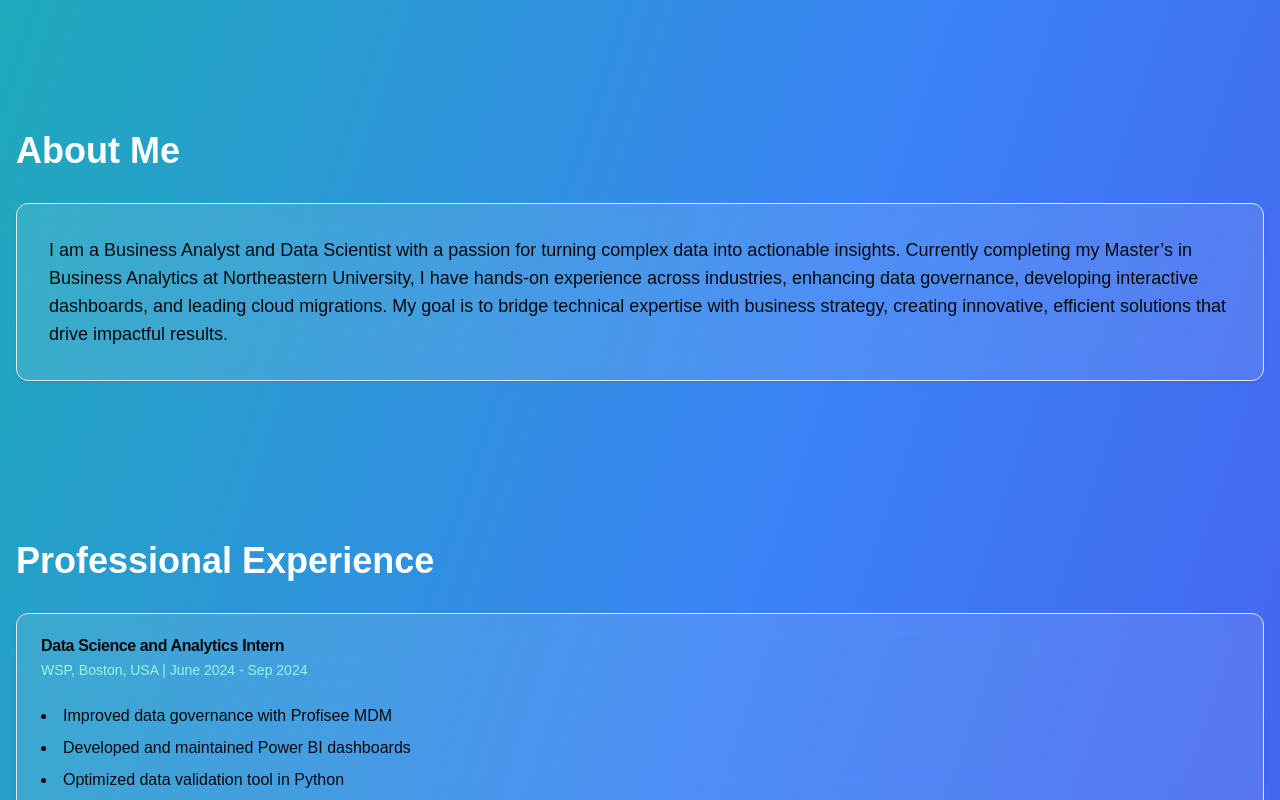
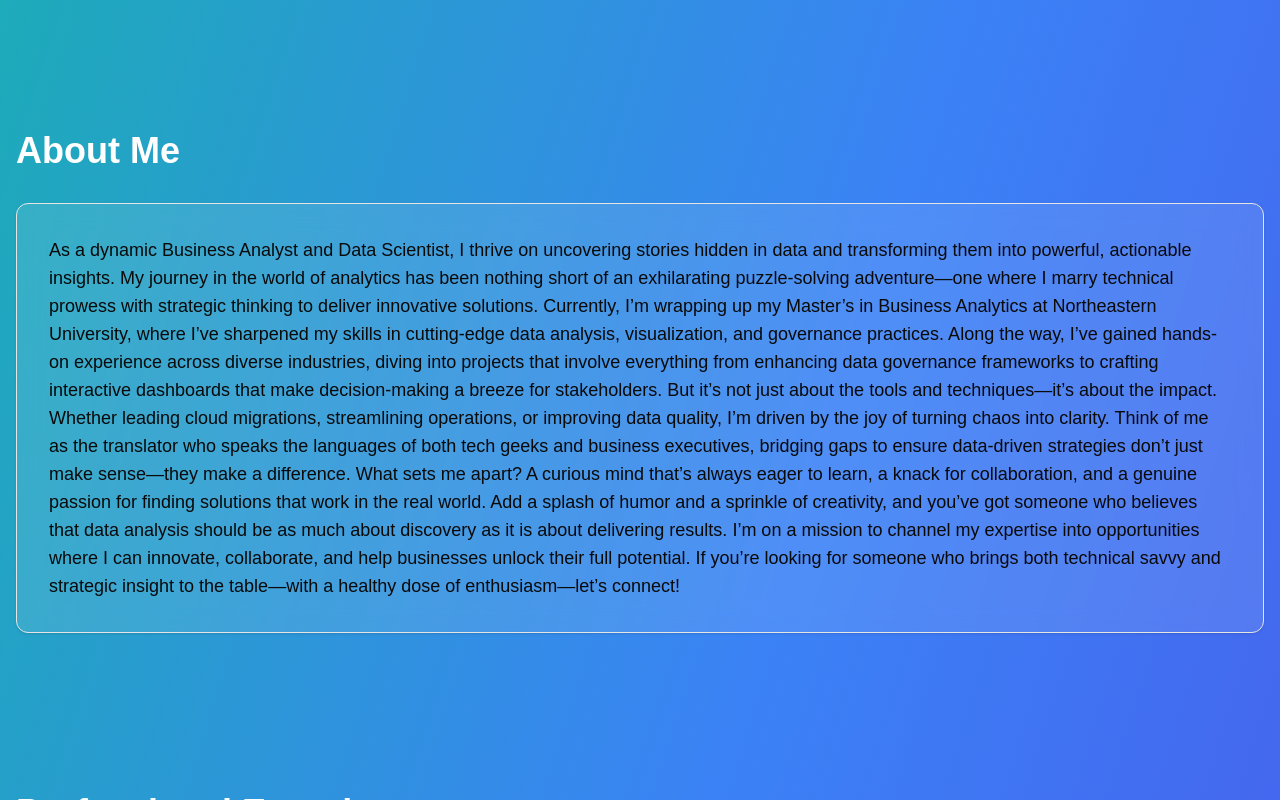
Before and after one commit to pratapputtaswamy10/Pratap_Portfolio, a Next.js app: page / in a window 1280 px wide. Shown: the part 989-1789 px from the top of the page. Built offline with nearby package versions, Linux system fonts and the light colour scheme.

Commit message:
Update page.tsx

```diff
--- a/app/page.tsx
+++ b/app/page.tsx
@@ -240,8 +240,15 @@ export default function SmoothScrollingPortfolio() {
           <Card className="bg-white bg-opacity-10 backdrop-blur-md">
             <CardContent className="p-6 md:p-8">
               <p className="text-base md:text-lg leading-relaxed">
-              I am a Business Analyst and Data Scientist with a passion for turning complex data into actionable insights. Currently completing my Master’s in Business Analytics at Northeastern University, I have hands-on experience across industries, enhancing data governance, developing interactive dashboards, and leading cloud migrations. My goal is to bridge technical expertise with business strategy, creating innovative, efficient solutions that drive impactful results.
-              </p>
+As a dynamic Business Analyst and Data Scientist, I thrive on uncovering stories hidden in data and transforming them into powerful, actionable insights. My journey in the world of analytics has been nothing short of an exhilarating puzzle-solving adventure—one where I marry technical prowess with strategic thinking to deliver innovative solutions.
+
+Currently, I’m wrapping up my Master’s in Business Analytics at Northeastern University, where I’ve sharpened my skills in cutting-edge data analysis, visualization, and governance practices. Along the way, I’ve gained hands-on experience across diverse industries, diving into projects that involve everything from enhancing data governance frameworks to crafting interactive dashboards that make decision-making a breeze for stakeholders.
+
+But it’s not just about the tools and techniques—it’s about the impact. Whether leading cloud migrations, streamlining operations, or improving data quality, I’m driven by the joy of turning chaos into clarity. Think of me as the translator who speaks the languages of both tech geeks and business executives, bridging gaps to ensure data-driven strategies don’t just make sense—they make a difference.
+
+What sets me apart? A curious mind that’s always eager to learn, a knack for collaboration, and a genuine passion for finding solutions that work in the real world. Add a splash of humor and a sprinkle of creativity, and you’ve got someone who believes that data analysis should be as much about discovery as it is about delivering results.
+
+I’m on a mission to channel my expertise into opportunities where I can innovate, collaborate, and help businesses unlock their full potential. If you’re looking for someone who brings both technical savvy and strategic insight to the table—with a healthy dose of enthusiasm—let’s connect!              </p>
             </CardContent>
           </Card>
         </SectionWrapper>
```
